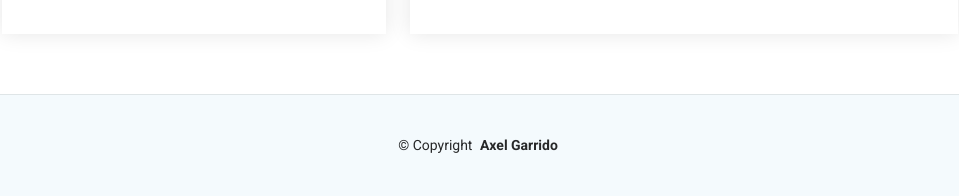
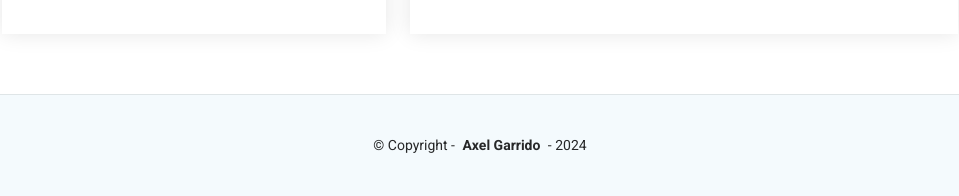
Before and after one commit to axelmaan/axelmaan.github.io, a plain HTML site: page index.html in a window 1280 px wide. Shown: the part 5476-5672 px from the top of the page, without its empty margins (310-1269 px from the left). Drawn offline with Linux system fonts and the light colour scheme.

Commit message:
simple agregado de año en footer

```diff
--- a/index.html
+++ b/index.html
@@ -500,7 +500,7 @@
 
         <div class="container">
             <div class="copyright text-center ">
-                <p>© <span>Copyright</span> <strong class="px-1 sitename">Axel Garrido</strong></p>
+                <p>© <span>Copyright</span> - <strong class="px-1 sitename">Axel Garrido</strong> - 2024</p>
             </div>
         </div>
     </footer>
```
